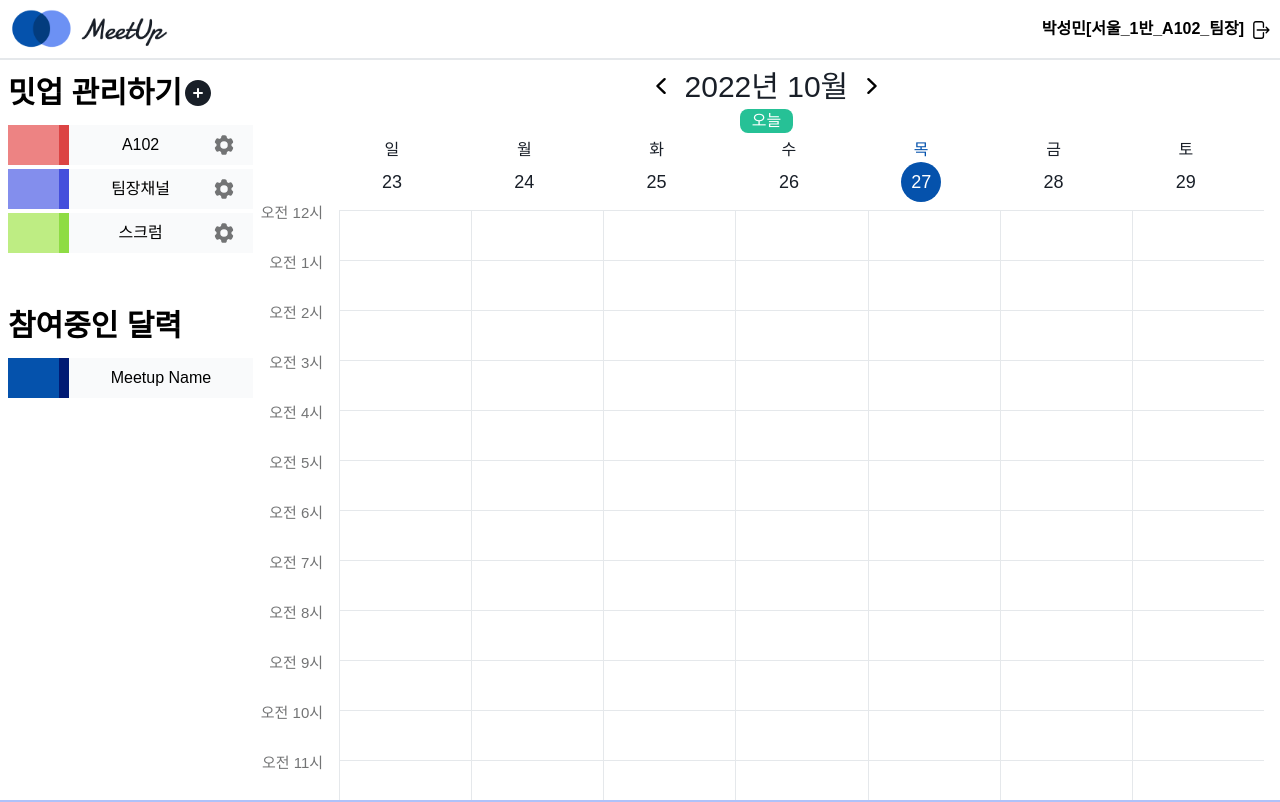
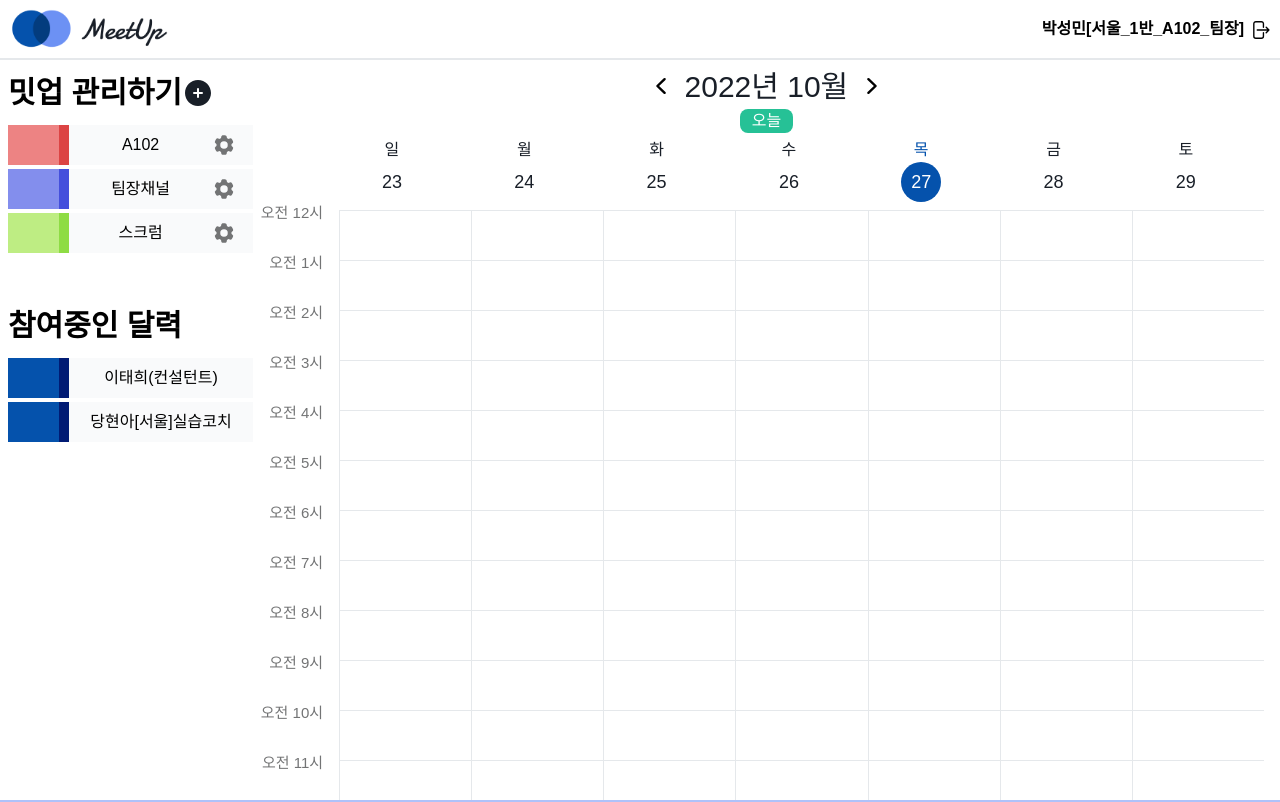
Before and after one commit to drsuneamer/MeetUp, a React (Create React App) app in the folder frontend/: page / in a window 1280 px wide. Shown: the top 802 px of the page. Built offline with nearby package versions, Linux system fonts and the light colour scheme.

Commit message:
[#S07P31A102-94][FE] feat: test meetup list with dummy data

```diff
--- a/frontend/src/components/MeetupList.tsx
+++ b/frontend/src/components/MeetupList.tsx
@@ -1,10 +1,26 @@
 import MeetupListItem from './MeetupListItem';
+import { tMeetup } from '../types/channels';
+
+let meetupArray: Array<tMeetup> = [
+  {
+  manager_id: 1,
+  name: '이태희(컨설턴트)',
+},
+  {
+  manager_id: 2,
+  name: '당현아[서울]실습코치',
+},
+]
 
 function MeetupList() {
   return (
     <div className="MeetupList">
       <h1 className="text-xl font-bold mb-[10px]">참여중인 달력</h1>
-      <MeetupListItem />
+      {
+        meetupArray.map((value:tMeetup, index: number) =>
+        <MeetupListItem meetup={value} />
+         )
+      }
     </div>
   );
 }
--- a/frontend/src/components/MeetupListItem.tsx
+++ b/frontend/src/components/MeetupListItem.tsx
@@ -1,12 +1,19 @@
-function MeetupListItem() {
+import React from "react"
+import { tMeetup } from '../types/channels';
+
+interface MeetupListItemProps {
+  meetup: tMeetup;
+}
+
+export const MeetupListItem: React.FC<MeetupListItemProps> = ({meetup}) => {
   return (
-    <div className="MeetupListItem w-full">
+    <div className="MeetupListItem w-full mb-1">
       <div className="indexContext bg-offWhite w-full h-[40px] flex flex-wrap">
         <div className="indexLable bg-title w-3/12 h-[40px] flex justify-end">
           <div className="bg-title mix-blend-multiply w-1/6 h-[40px]" />
         </div>
         <span className="MeetupName leading-[40px] w-9/12 text-center">
-          Meetup Name
+          {meetup.name}
         </span>
       </div>
   </div>
--- a/frontend/src/types/channels.tsx
+++ b/frontend/src/types/channels.tsx
@@ -3,3 +3,8 @@ export type tChannel = {
   name: string;
   color: string;
 }
+
+export type tMeetup = {
+  manager_id: number;
+  name: string;
+}
```
